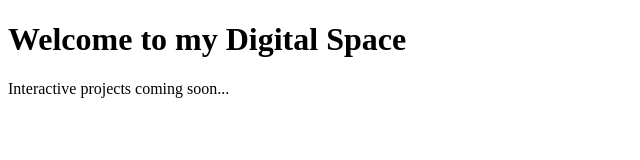
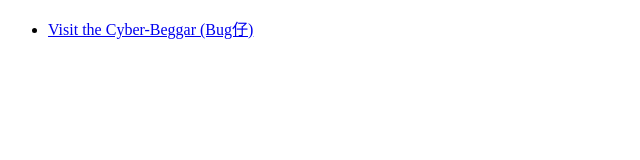
Before and after one commit to yishuangguo/yishuangguo, a plain HTML site: page index.html in a window 1280 px wide. Shown: the whole page, without its empty margins (0-640 px from the left). Drawn offline with Linux system fonts and the light colour scheme.

Commit message:
Update index.html

```diff
--- a/index.html
+++ b/index.html
@@ -4,7 +4,10 @@
     <title>My Creative Lab</title>
 </head>
 <body>
-    <h1>Welcome to my Digital Space</h1>
-    <p>Interactive projects coming soon...</p>
+<ul>
+    <li>
+        <a href="cyber-beggar/index.html">Visit the Cyber-Beggar (Bug仔)</a>
+    </li>
+</ul>
 </body>
 </html>
```
